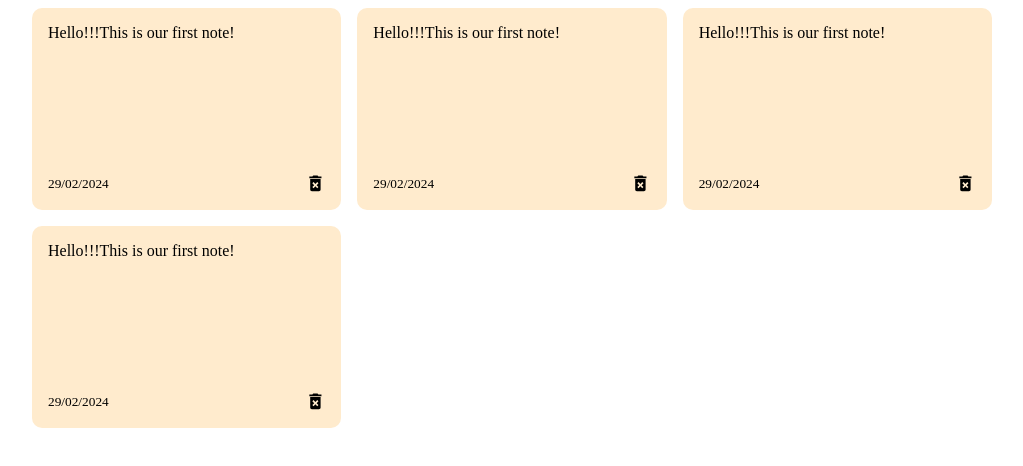
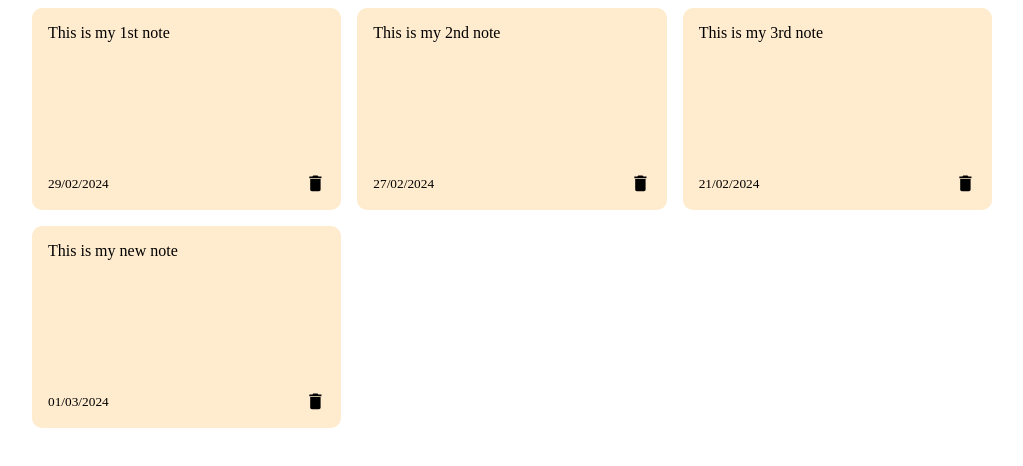
Before and after one commit to Anjankumargn/react-notes-app, a React (Create React App) app: page / in a window 1280 px wide. Shown: the top 466 px of the page, without its empty margins (128-1151 px from the left). Built offline with nearby package versions, Linux system fonts and the light colour scheme.

Commit message:
Added AddNote.js in component folder

```diff
--- a/src/App.js
+++ b/src/App.js
@@ -18,6 +18,11 @@ const App=()=>{
       text:"This is my 3rd note",
       date:"21/02/2024"
      },
+     {
+      id:nanoid(),
+      text:"This is my new note",
+      date:"01/03/2024"
+     }
     ])
   return (
      <div className="container">
--- a/src/components/Note.js
+++ b/src/components/Note.js
@@ -1,11 +1,11 @@
-import { MdDeleteForever} from "react-icons/md";
-const Note=()=>{
+import { MdDelete } from "react-icons/md";
+const Note=({id,text,date})=>{
     return(
      <div className="note">
-         <span>Hello!!!This is our first note!</span>
+         <span>{text}</span>
          <div className="note-footer">
-             <small>29/02/2024</small>
-             <MdDeleteForever className="delete-icon" size="1.3em" />
+             <small>{date}</small>
+             <MdDelete className="delete-icon" size="1.3em" />
          </div>
      </div>
     );
--- a/src/components/NotesList.js
+++ b/src/components/NotesList.js
@@ -1,15 +1,14 @@
-import Note from "./Note";
+import React from 'react';
+import Note from './Note';
 
-const NotesList=()=>{
-    return(
-        <div className="notes-list">
-
-            <Note/>
-            <Note/>
-            <Note/>
-            <Note/>
-        </div>
-    );
+const NotesList = ({ notes }) => {
+  return (
+    <div className="notes-list">
+      {notes.map((note) => (
+        <Note key={note.id} id={note.id} text={note.text} date={note.date} />
+      ))}
+    </div>
+  );
 };
 
 export default NotesList;
--- a/src/index.css
+++ b/src/index.css
@@ -9,7 +9,7 @@
 .notes-list{
   display: grid;
   grid-gap: 1rem;
-  grid-template-columns: repeat(auto-fit,minmax(250px,1fr))
+  grid-template-columns: repeat(auto-fit,minmax(250px,2fr))
 }
 
 .note{
```
Also changed, not shown: src/components/AddNote.js (added), 1 other file (tests, documents, lock files or other folders).
